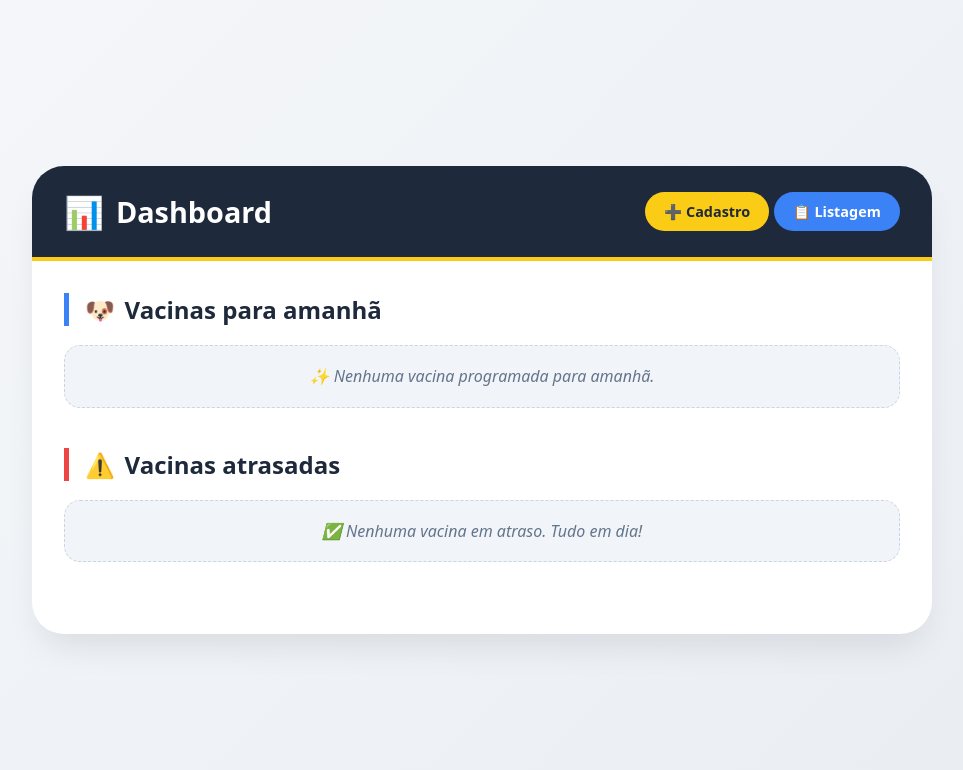
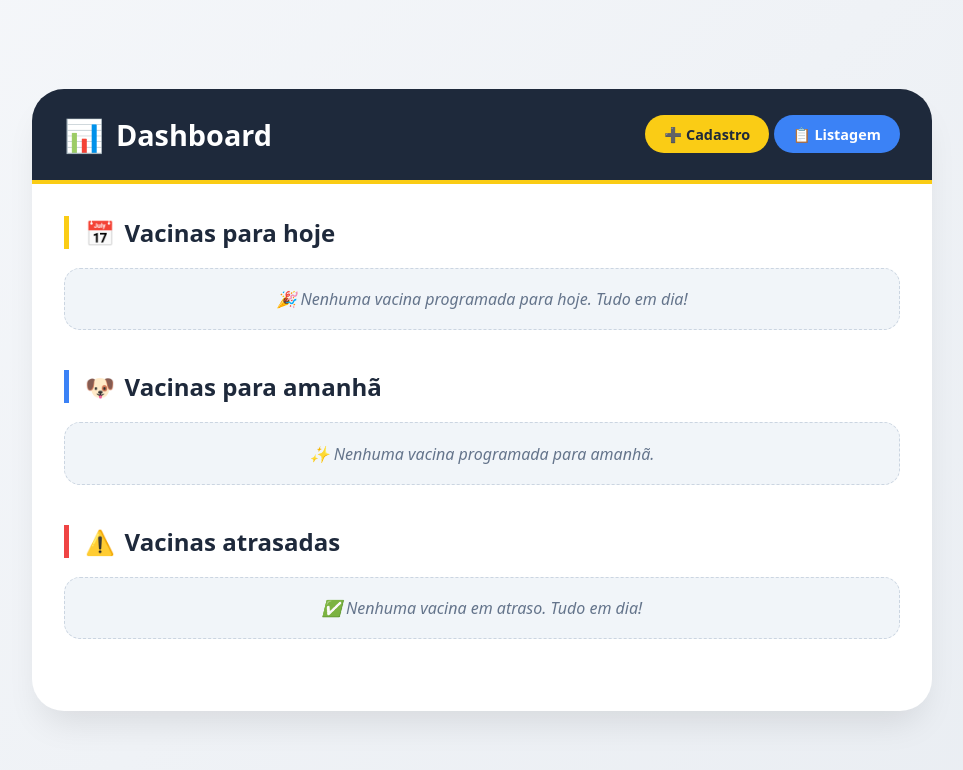
Before and after one commit to lluizz-dev/petshop-whatssap, a Django app: page / in a window 1280 px wide. Shown: the top 770 px of the page, without its empty margins (158-1121 px from the left). Run offline with Django 5.2, Linux system fonts and the light colour scheme; tables that the repository leaves empty hold one stand-in row (values such as "Sample post").

Commit message:
refactor: update dashboard htlm and css

```diff
--- a/sistema_mensagem/static/sistema_mensagem/style.css
+++ b/sistema_mensagem/static/sistema_mensagem/style.css
@@ -110,6 +110,16 @@
     gap: 0.6rem;
     border-left: 5px solid;
     padding-left: 1rem;
+}
+
+.section-title.today {
+    border-left-color: #facc15;
+    color: #1e293b;
+}
+
+.section-title.today::before {
+    content: "📅";
+    font-size: 1.5rem;
 }
 
 .section-title.tomorrow {
--- a/sistema_mensagem/templates/sistema_mensagem/dashboard.html
+++ b/sistema_mensagem/templates/sistema_mensagem/dashboard.html
@@ -22,6 +22,25 @@
     </div>
 
         <div class="dashboard-content">
+            <!-- Vacinas para hoje -->
+            <div class="section">
+                <div class="section-title today">
+                    Vacinas para hoje
+                </div>
+                <ul class="vaccine-list">
+                    {% for v in hoje %}
+                        <li class="vaccine-item">
+                            <div class="vaccine-info">
+                                <span class="pet-name">{{ v.pet.nome }}</span>
+                                <span class="vaccine-name">{{ v.vacina.nome }}</span>
+                            </div>
+                            <span class="status-badge today">📅 Hoje</span>
+                        </li>
+                    {% empty %}
+                        <li class="empty-message">🎉 Nenhuma vacina programada para hoje. Tudo em dia!</li>
+                    {% endfor %}
+                </ul>
+            </div>
             <!-- Vacinas para amanhã -->
             <div class="section">
                 <div class="section-title tomorrow">
```
